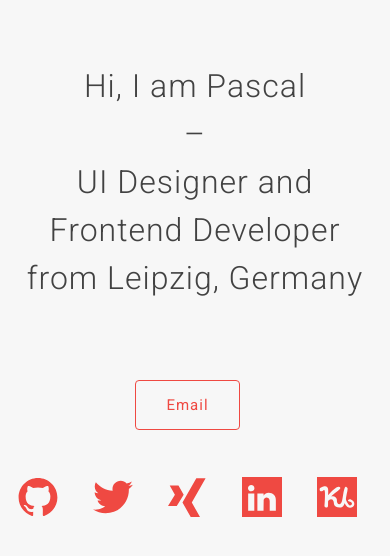
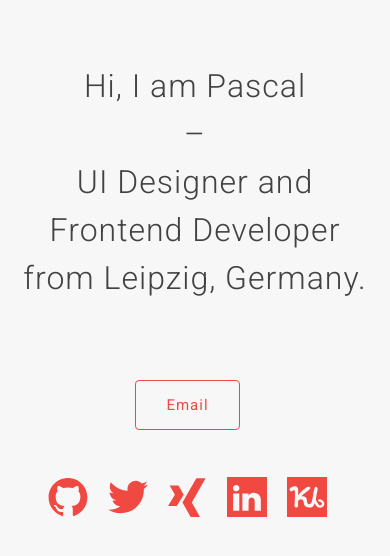
Before and after one commit to paesku/paesku.github.io, a Jekyll site: the page built from index.html, in a window 390 px wide. Shown: the top 556 px of the page. Built offline with Jekyll 4.4.1, drawn with Linux system fonts in a browser that asks for light colours.

Commit message:
working on media queries

```diff
--- a/_sass/_layout.scss
+++ b/_sass/_layout.scss
@@ -104,8 +104,11 @@
     li {
         display: inline;
         &:not(:last-child){
-          margin-right: $spacing-unit;
+          margin-right: $spacing-unit / 2;
+            @include min-media-query($screen-md) {
+              margin-right: $spacing-unit;
           }
+        }
     }
     a:hover{
       text-decoration: none;
--- a/_sass/_variables.scss
+++ b/_sass/_variables.scss
@@ -20,6 +20,10 @@ $content-width:    800px;
 $on-palm:          600px;
 $on-laptop:        800px;
 
+$screen-sm:        420px;
+$screen-md:        720px;
+$screen-lg:        1020px;
+
 $heading-font-weight: 300;
 $heading-font-color: $grey-color-dark;
 $button-font-weight: 400;
--- a/css/main.scss
+++ b/css/main.scss
@@ -21,6 +21,12 @@
   }
 }
 
+@mixin min-media-query($device) {
+  @media screen and (min-width: $device) {
+     @content;
+  }
+}
+
 @mixin hoverShadow($scale: 1.08) {
     -webkit-transform: scale($scale);
     -moz-transform: scale($scale);
--- a/index.html
+++ b/index.html
@@ -5,6 +5,6 @@ draft: false
 
 <div class="home text-center">
 
-  <h1>Hi, I am Pascal</br> – </br>UI Designer and Frontend Developer from Leipzig, Germany</h1>
+  <h1>Hi, I am Pascal</br> – </br>UI Designer and Frontend Developer from Leipzig, Germany.</h1>
 
 </div>
```
